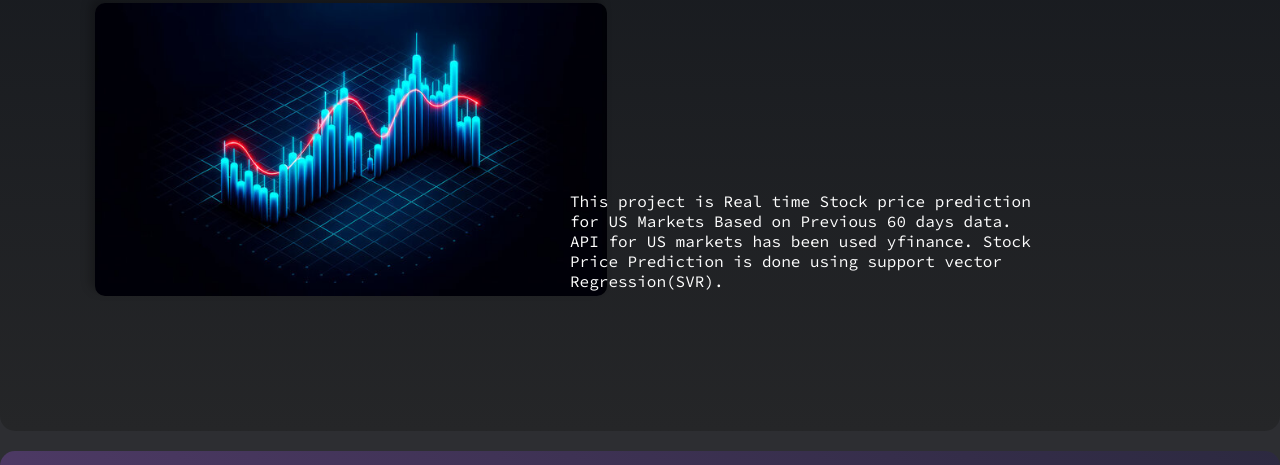
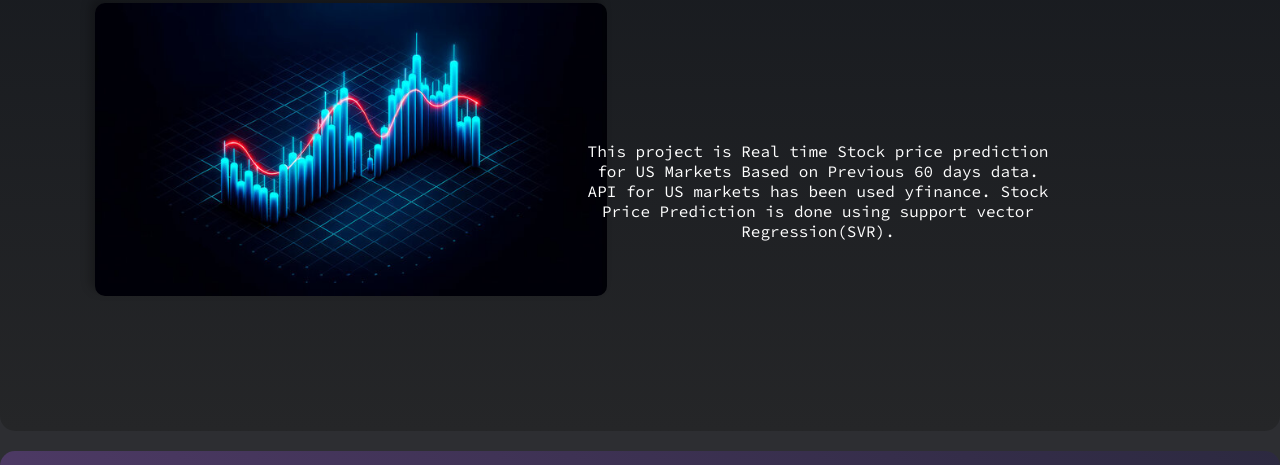
Before and after one commit to Psrawat01/resume, a plain HTML site: page index.html in a window 1280 px wide. Shown: the part 1920-2385 px from the top of the page. Drawn offline with Linux system fonts and the light colour scheme.

Commit message:
Update style.css

```diff
--- a/style.css
+++ b/style.css
@@ -632,8 +632,9 @@ body::selection {
   width: 40%;
   margin-left: 550px;
   position: relative;
-  top: -100px;
+  top: -150px;
  font-family:'Segoe UI', Tahoma, Geneva, Verdana, sans-serif;
+  text-align:center;
 
 
 }
```
